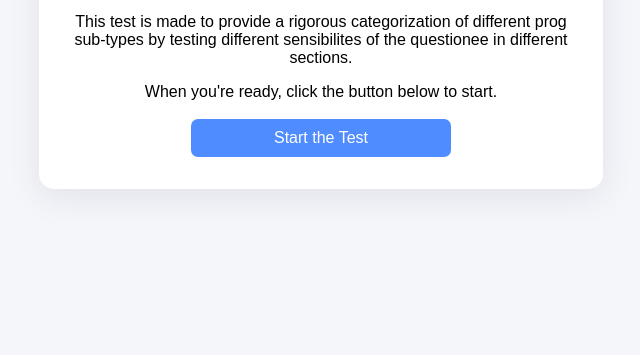
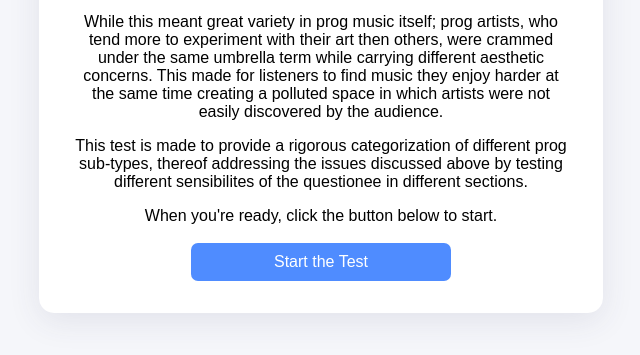
Before and after one commit to stracoon/prog.test, a plain HTML site: page index.html in a window 1280 px wide. Shown: the part 203-558 px from the top of the page, without its empty margins (319-959 px from the left). Drawn offline with Linux system fonts and the light colour scheme.

Commit message:
Update index.html

```diff
--- a/index.html
+++ b/index.html
@@ -191,7 +191,7 @@
         // Introduction content.
         const introEl = document.createElement('div');
         introEl.className = "intro";
-        introEl.innerHTML = "<h1>Welcome to the Prog test!</h1><p>Prog is a weird phenomenon. Over the years prog meant different things to different people. To some it meant literally proggresive, innovative music; while for others, it meant the music that resembles the music of the foundingfathers of the genre. <p>This test is made to provide a rigorous categorization of different prog sub-types by testing different sensibilites of the questionee in different sections. <p>When you're ready, click the button below to start.</p>";
+        introEl.innerHTML = "<h1>Welcome to the Prog test!</h1><p>Prog is a weird phenomenon. Over the years prog meant different things to different people. To some it meant literally proggresive, innovative music; while for others, it meant the music that resembles the music of the foundingfathers of the genre.<p>While this meant great variety in prog music itself; prog artists, who tend more to experiment with their art then others, were crammed under the same umbrella term while carrying different aesthetic concerns. This made for listeners to find music they enjoy harder at the same time creating a polluted space in which artists were not easily discovered by the audience.<p>This test is made to provide a rigorous categorization of different prog sub-types, thereof addressing the issues discussed above by testing different sensibilites of the questionee in different sections. <p>When you're ready, click the button below to start.</p>";
         container.appendChild(introEl);
 
         // Start button to begin the questionnaire.
```
